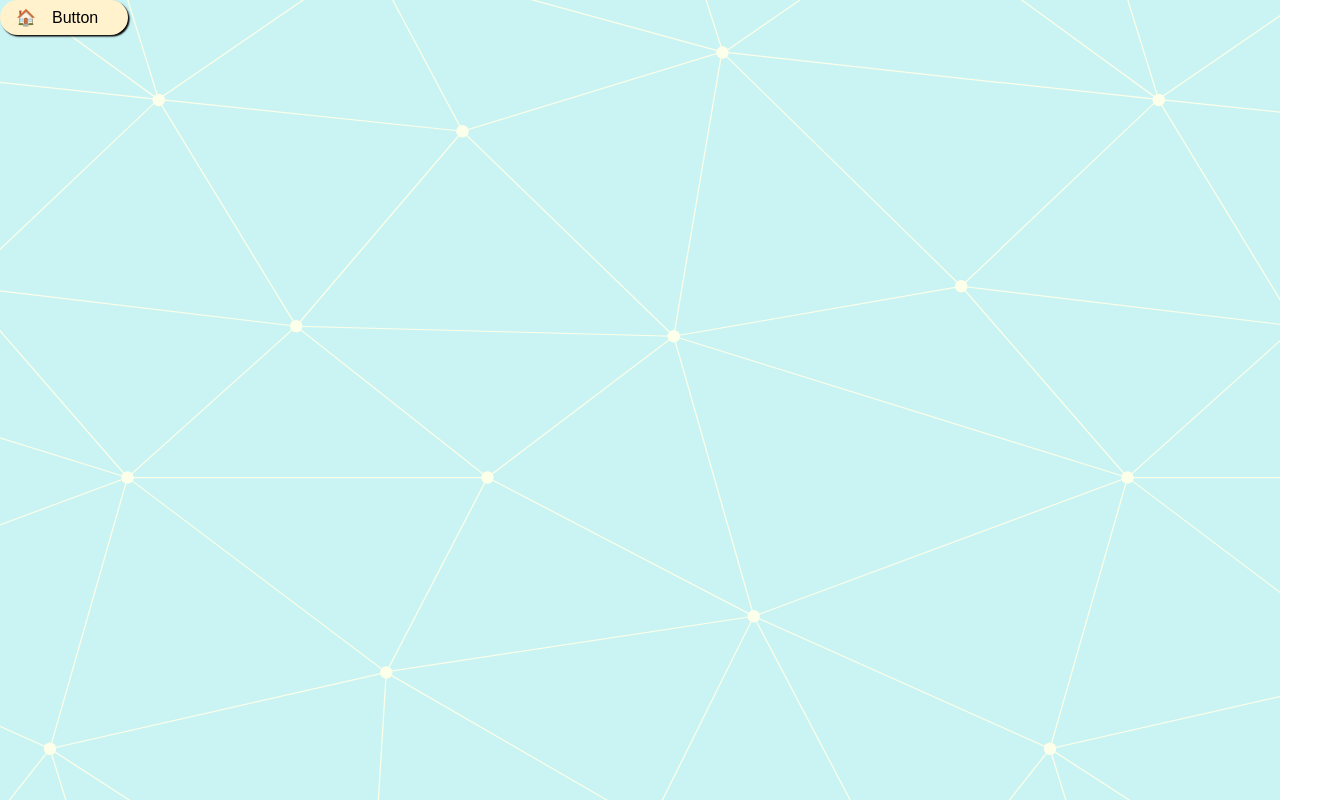
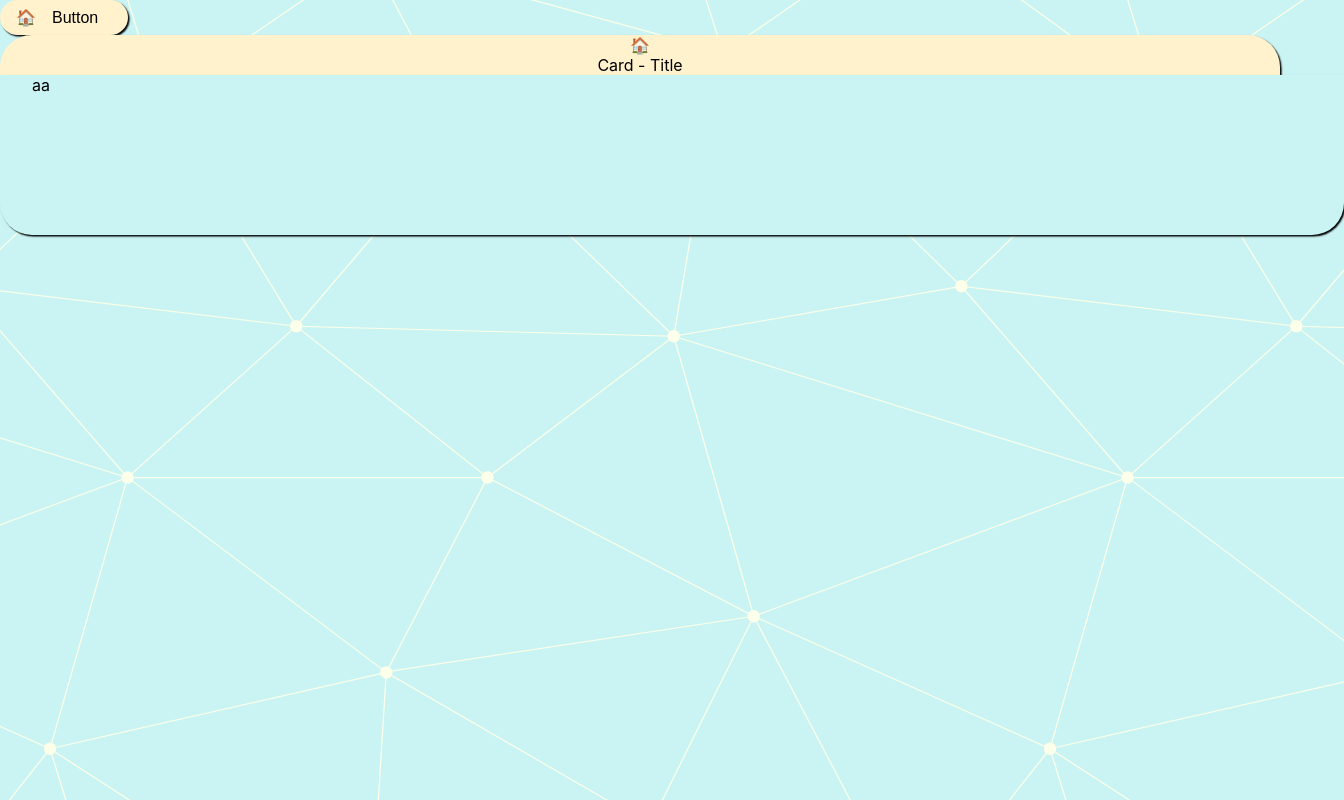
Before and after one commit to taghead/taghead.github.io, a React (Create React App) app: page / in a window 1280 px wide. Shown: the whole page, 1344 px wide, since content can reach past the window. Built offline with nearby package versions, Linux system fonts and the light colour scheme.

Commit message:
Added text card

```diff
--- a/src/App.tsx
+++ b/src/App.tsx
@@ -1,4 +1,5 @@
 import { Button } from "./Components/Button";
+import { Card } from "./Components/Card";
 import "./styles/global.css";
 
 function App() {
@@ -6,6 +7,7 @@ function App() {
     <div>
       <header></header>
       <Button />
+      <Card />
     </div>
   );
 }
--- /dev/null
+++ b/src/Components/Card/Card.tsx
@@ -0,0 +1,25 @@
+import "./card.css";
+
+interface props {
+  text?: string;
+  icon?: any;
+  bgColor?: bgColor;
+  className?: string;
+}
+
+export const Card = ({
+  text = "Card - Title",
+  icon = "🏠",
+  bgColor = "bgBlanchedAlmond",
+  className,
+}: props) => {
+  return (
+    <div className={`card`}>
+      <div className="cardTitle roundTop bgBlanchedAlmond popShadow">
+        <div className="cardIcon">{icon}</div>
+        <text>{text}</text>
+      </div>
+      <text className="cardBody roundBottom bgWater popShadow">aa</text>
+    </div>
+  );
+};
--- /dev/null
+++ b/src/Components/Card/card.css
@@ -0,0 +1,36 @@
+@keyframes easeInFade {
+  from {
+    opacity: 0%;
+    left: -1.5rem;
+  }
+  to {
+    opacity: 100%;
+    left: 0%;
+  }
+}
+
+.card {
+  position: relative;
+  animation: easeInFade 1s 1;
+  animation-timing-function: ease-out;
+  animation-fill-mode: forwards;
+  color: black;
+}
+
+.cardBody {
+  display: inline-block;
+  display: flex;
+  min-height: 8rem;
+  width: 100%;
+  height: 100%;
+  padding-left: 2rem;
+  padding-right: 2rem;
+  padding-bottom: 2rem;
+}
+
+.cardTitle {
+  display: block;
+  text-align: center;
+  margin-left: auto;
+  margin-right: auto;
+}
--- /dev/null
+++ b/src/Components/Card/index.ts
@@ -0,0 +1 @@
+export { Card } from "./Card";
--- a/src/styles/global.css
+++ b/src/styles/global.css
@@ -5,6 +5,16 @@
 /* Shapes */
 .round {
   border-radius: 2rem;
+}
+
+.roundTop {
+  border-top-left-radius: 2rem;
+  border-top-right-radius: 2rem;
+}
+
+.roundBottom {
+  border-bottom-left-radius: 2rem;
+  border-bottom-right-radius: 2rem;
 }
 
 /* Shadows */
```
Also changed, not shown: 1 other file (tests, documents, lock files or other folders).
